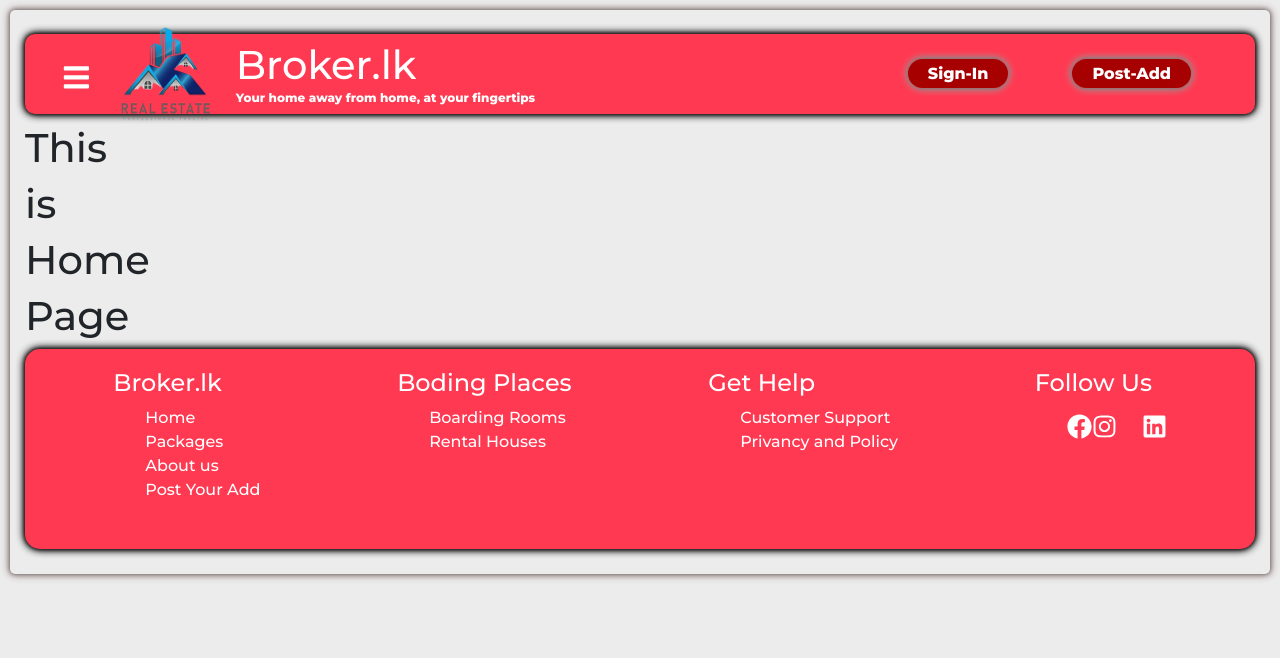
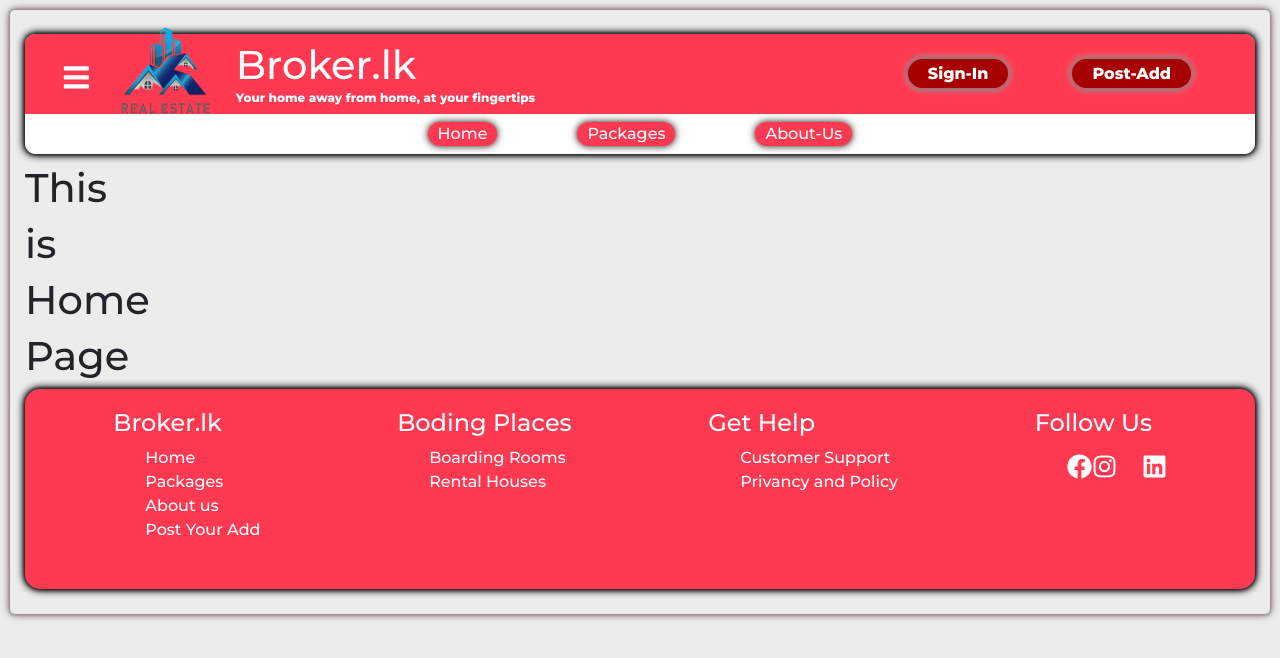
Before and after one commit to Bhanuka-Ekanayaka/BrokerLK-Group-Project, a React (Create React App) app in the folder frontend/: page / in a window 1280 px wide. Shown: the top 658 px of the page. Built offline with nearby package versions, Linux system fonts and the light colour scheme; some icons are missing.

Commit message:
Fix Errors

```diff
--- a/frontend/src/Components/Child/Footer/footerstyle.css
+++ b/frontend/src/Components/Child/Footer/footerstyle.css
@@ -17,7 +17,6 @@
 }
 
 footer{
-    height:80px;
     padding: 20px;
     margin: 0.25cm 0;
     height: 200px;
--- a/frontend/src/Components/Child/NavBar/MenuBar.js
+++ b/frontend/src/Components/Child/NavBar/MenuBar.js
@@ -1,7 +1,7 @@
-import { MdAssignmentInd} from "react-icons/md";
-import { IoMdHome,IoIosAlert } from "react-icons/io";
+import { MdDashboard,MdManageAccounts} from "react-icons/md";
+import { IoMdHome,IoIosAlert,IoIosNotifications } from "react-icons/io";
 import { LuPackageOpen } from "react-icons/lu";
-
+import { CgProfile } from "react-icons/cg";
 
 
 const MenuBar = ({ navRef }) => {
@@ -9,25 +9,34 @@ const MenuBar = ({ navRef }) => {
         <div className="menubar" ref={navRef}>
             <ul>
                 <li>
+                    <div className="menu-icons">
+                        <a href='/'><IoMdHome></IoMdHome></a>
+                        <a href='/packages'><LuPackageOpen></LuPackageOpen></a>
+                        <a href='about'><IoIosAlert></IoIosAlert></a>
+                        <a href='/'><IoIosNotifications></IoIosNotifications></a>
+                    </div>
+                </li>
+            </ul>
+            <ul>
+                <li>
                     <div className="menubar-Signin">
-                        <a href='/' id="logo_imge"><MdAssignmentInd></MdAssignmentInd></a>
-                        <a href='/login'>Sign-In</a>
+                        <a href='/login' id="logo_imge"><CgProfile></CgProfile></a>
                     </div>
                 </li>
             </ul>
             <ul>
                 <li>
                     <div className="menubar_content">
-                        <a href='/' id="logo_imges"><IoMdHome></IoMdHome></a>
-                        <a href='/' >Home</a>
+                        <a href='/' id="logo_imges"><MdDashboard></MdDashboard></a>
+                        <a href='/' >Dashboard</a>
                     </div>
                 </li>
             </ul>
             <ul>
                 <li>
                     <div className="menubar_content">
-                        <a href='/' id="logo_imges"><LuPackageOpen></LuPackageOpen></a>
-                        <a href='/packages' >Packages</a>
+                        <a href='/' id="logo_imges"><MdManageAccounts></MdManageAccounts></a>
+                        <a href='/' >Profile</a>
                     </div>
                 </li>
             </ul>
--- a/frontend/src/Components/Child/NavBar/NavBar.js
+++ b/frontend/src/Components/Child/NavBar/NavBar.js
@@ -9,7 +9,7 @@ const NavBar = ({ showNavBar, navRef }) => {
     return (
         <>
             <header>
-
+                <div className='header-partA'>
                     <div className="title-content">
 
                         <button className='nav-btn' onClick={showNavBar}>
@@ -31,7 +31,12 @@ const NavBar = ({ showNavBar, navRef }) => {
                         <a href='/postadd'>Post-Add</a>
 
                     </nav>
-
+                </div>
+                <div className='header-partB'>
+                        <a href='/'>Home</a>
+                        <a href='/'>Packages</a>
+                        <a href='/'>About-Us</a>
+                </div>
             </header>
 
             <MenuBar navRef={navRef}></MenuBar>
--- a/frontend/src/Components/Child/NavBar/Navbar.css
+++ b/frontend/src/Components/Child/NavBar/Navbar.css
@@ -32,6 +32,18 @@ html{
 
 header{
     margin: 0.25cm 0;
+    display: flex;
+    flex-direction: column;
+    border-radius: 10px;
+    box-shadow: 0px 0px 4px rgb(6, 6, 6),
+    0px 0px 8px rgb(9, 9, 9),
+    0px 0px 8px rgb(33, 32, 32);
+}
+
+.header-partA{
+    margin:0;
+    border-top-left-radius: 11px;
+    border-top-right-radius: 11px;
     display:flex;
     align-items:center;/*flexibale items get into the center*/
     justify-content: space-between;
@@ -39,11 +51,37 @@ header{
     padding: 0 2rem;/*top and bootom margin is 0 and left and right margin is 2rem*/
     background: var(--mainColor);
     color:var(--textColor);
-    border-radius: 10px;
-    box-shadow: 0px 0px 4px rgb(6, 6, 6),
-    0px 0px 8px rgb(9, 9, 9),
-    0px 0px 8px rgb(33, 32, 32);
 
+
+}
+
+.header-partB{
+    margin:0;
+    display: flex;
+    align-items: center;
+    justify-content: center;
+    background-color: var(--textColor);
+    border-bottom-left-radius: 11px;
+    border-bottom-right-radius: 11px;
+    height:40px;
+}
+
+.header-partB a{
+    text-decoration: none;
+    margin: 0 40px;
+    color: var(--textColor);
+    background-color: var(--mainColor);
+    border-radius: 20px;
+    padding: 0 10px;
+    font-weight: 500px;
+    box-shadow: 0px 0px 4px #686767,
+    0px 0px 8px #a19090,
+    0px 0px 8px #b4a1a1;
+}
+
+.header-partB a:hover{
+    background-color: var(--ButtonBackground);
+    font-size: 110%;
 }
 
 .title-content{
@@ -123,6 +161,16 @@ header img{
     0px 0px 8px rgb(33, 32, 32);
 }
 
+.menubar .menu-icons{
+    margin-top: 10px;
+    display: none;
+    align-items: center;
+    justify-content: space-around;
+    font-size: 45px;
+}
+
+
+
 .menubar .menubar-Signin{
     padding: 2px 0;
     display: flex;
@@ -137,7 +185,7 @@ header img{
     padding: 1px 0;
     display: flex;
     align-items: center;
-    justify-content: flex-start;
+    justify-content: center;
     color: var(--textColor);
     box-shadow: 0px 0px 4px #ece0e0,
     0px 0px 8px #e3cece,
@@ -152,12 +200,13 @@ header img{
     0px 0px 8px hsl(0, 0%, 17%);
     font-weight: 700;
     cursor: pointer;
+    margin:10px 0;
 }
 
 #logo_imge{
     background-color: transparent;
     box-shadow: none;
-    font-size: 45px;
+    font-size: 60px;
 }
 
 #logo_imges{
@@ -203,6 +252,10 @@ header img{
         opacity: 1;
     }
 
+    header .header-partB{
+        display: none;
+    }
+
     .additional{
         display: none;
     }
@@ -211,13 +264,21 @@ header img{
         width: 40%;
     }
 
+    #logo_imges{
+        font-size: 20px;
+    }
+
     .menubar ul li a{
         font-size: 60%;
     }
 
     header .brand-title{
-        font-size: 75%;
+        font-size: 60%;
+        font-weight: 600;
     }
 
+    .menubar .menu-icons{
+        display: flex;
+    }
 
 }
```
Lines whose indentation alone changed are shown as unchanged.
